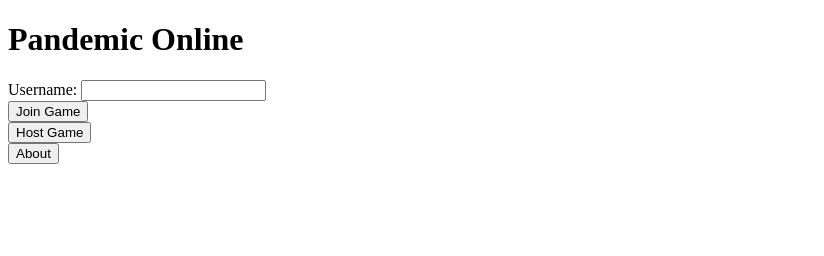
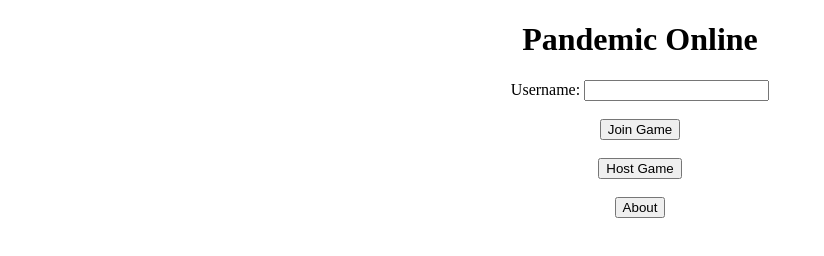
Before and after one commit to ElectricPie/SOFT355, a website: page webPages/mainMenu.html in a window 1280 px wide. Shown: the whole page, without its empty margins (0-824 px from the left). Drawn offline with nearby package versions, Linux system fonts and the light colour scheme; no server answers.

Commit message:
Centered HTML Text

```diff
--- a/server.js
+++ b/server.js
@@ -180,7 +180,7 @@ lobbyListSocket.on('connection', function(socket){
     lobby.getHost().connectToGame(newGame);
     //Sets the other players game to be the new game
     for (let i = 0; i < lobby.getPlayers().length; i++) {
-      lobby.getPlayers()[i].getHost().connectToGame(newGame);
+      lobby.getPlayers()[i].connectToGame(newGame);
     }
   });
 
--- a/webPages/mainMenu.html
+++ b/webPages/mainMenu.html
@@ -63,11 +63,13 @@
         </script>
     </head>
     <body>
-        <h1>Pandemic Online</h1>
-        Username: <input type="text" id="username"><br>
-        <button type="button" id="joinBtn">Join Game</button><br>
-        <button type="button" id="hostLobbyBtn">Host Game</button><br>
-        <button type="button">About</button>
+        <div style="text-align: center;"">
+            <h1>Pandemic Online</h1>
+            Username: <input type="text" id="username"></br></br>
+            <button type="button" id="joinBtn">Join Game</button></br></br>
+            <button type="button" id="hostLobbyBtn">Host Game</button></br></br>
+            <button type="button">About</button>
+        </div>
     </body>
 
 
```
Also changed, not shown: webPages/gameLobby.html (+6 -4 lines), webPages/gameLobbyHost.html (+5 -2 lines).
